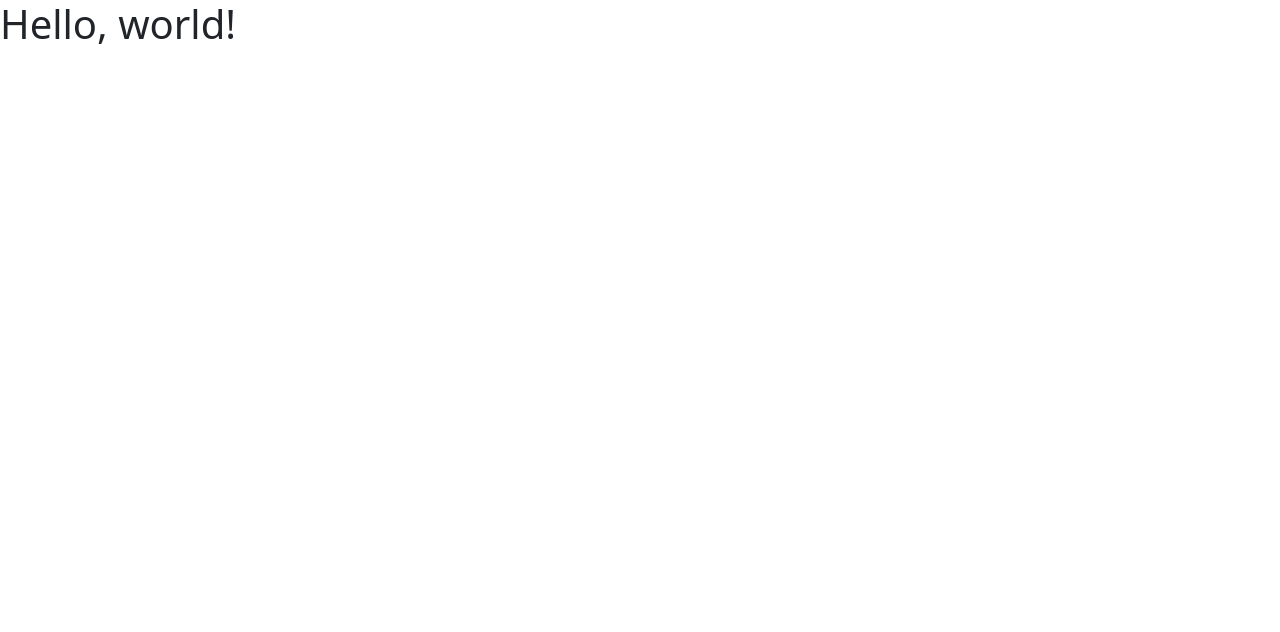
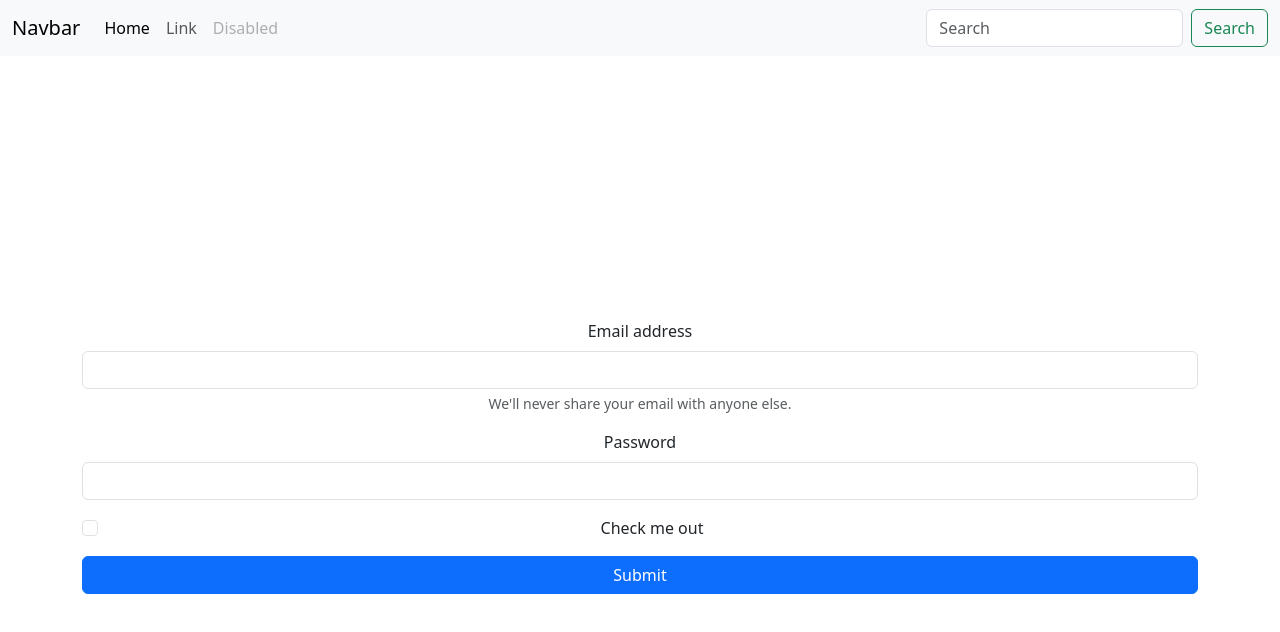
Before and after one commit to Alekson2308/FullStack, a plain HTML site: page frontend/bootstrap/index.html in a window 1280 px wide. Drawn offline with nearby package versions, Linux system fonts and the light colour scheme.

Commit message:
modifing Bootstrap

```diff
--- a/frontend/bootstrap/index.html
+++ b/frontend/bootstrap/index.html
@@ -1,13 +1,80 @@
 <!doctype html>
 <html lang="en">
-  <head>
-    <meta charset="utf-8">
-    <meta name="viewport" content="width=device-width, initial-scale=1">
-    <title>Bootstrap demo</title>
-    <link href="https://cdn.jsdelivr.net/npm/bootstrap@5.3.8/dist/css/bootstrap.min.css" rel="stylesheet" integrity="sha384-sRIl4kxILFvY47J16cr9ZwB07vP4J8+LH7qKQnuqkuIAvNWLzeN8tE5YBujZqJLB" crossorigin="anonymous">
-  </head>
-  <body>
-    <h1>Hello, world!</h1>
-    <script src="https://cdn.jsdelivr.net/npm/bootstrap@5.3.8/dist/js/bootstrap.bundle.min.js" integrity="sha384-FKyoEForCGlyvwx9Hj09JcYn3nv7wiPVlz7YYwJrWVcXK/BmnVDxM+D2scQbITxI" crossorigin="anonymous"></script>
-  </body>
+
+<head>
+  <meta charset="utf-8" />
+  <meta name="viewport" content="width=device-width, initial-scale=1" />
+  <title>Bootstrap demo</title>
+  <link href="https://cdn.jsdelivr.net/npm/bootstrap@5.3.8/dist/css/bootstrap.min.css" rel="stylesheet"
+    integrity="sha384-sRIl4kxILFvY47J16cr9ZwB07vP4J8+LH7qKQnuqkuIAvNWLzeN8tE5YBujZqJLB" crossorigin="anonymous" />
+</head>
+
+<body>
+  <nav class="navbar navbar-expand-lg bg-body-tertiary">
+    <div class="container-fluid">
+      <button class="navbar-toggler" type="button" data-bs-toggle="collapse" data-bs-target="#navbarTogglerDemo03"
+        aria-controls="navbarTogglerDemo03" aria-expanded="false" aria-label="Toggle navigation">
+        <span class="navbar-toggler-icon"></span>
+      </button>
+      <a class="navbar-brand" href="#">Navbar</a>
+      <div class="collapse navbar-collapse" id="navbarTogglerDemo03">
+        <ul class="navbar-nav me-auto mb-2 mb-lg-0">
+          <li class="nav-item">
+            <a class="nav-link active" aria-current="page" href="#">Home</a>
+          </li>
+          <li class="nav-item">
+            <a class="nav-link" href="#">Link</a>
+          </li>
+          <li class="nav-item">
+            <a class="nav-link disabled" aria-disabled="true">Disabled</a>
+          </li>
+        </ul>
+        <form class="d-flex" role="search">
+          <input class="form-control me-2" type="search" placeholder="Search" aria-label="Search" />
+          <button class="btn btn-outline-success" type="submit">
+            Search
+          </button>
+        </form>
+      </div>
+    </div>
+  </nav>
+
+  <main class="min-vh-100 d-flex justify-content-center align-items-center">
+    <div class="container text-center">
+      <div class="row align-items-center">
+        <div class="col-12">
+          <form>
+            <div class="mb-3">
+              <label for="exampleInputEmail1" class="form-label">Email address</label>
+              <input type="email" class="form-control" id="exampleInputEmail1" aria-describedby="emailHelp" />
+              <div id="emailHelp" class="form-text">
+                We'll never share your email with anyone else.
+              </div>
+            </div>
+            <div class="mb-3">
+              <label for="exampleInputPassword1" class="form-label">Password</label>
+              <input type="password" class="form-control" id="exampleInputPassword1" />
+            </div>
+            <div class="mb-3 form-check">
+              <input type="checkbox" class="form-check-input" id="exampleCheck1" />
+              <label class="form-check-label" for="exampleCheck1">Check me out</label>
+            </div>
+            <button type="submit" class="btn btn-primary w-100">
+              Submit
+            </button>
+          </form>
+        </div>
+      </div>
+    </div>
+  </main>
+
+  <footer>
+
+  </footer>
+
+  <script src="https://cdn.jsdelivr.net/npm/bootstrap@5.3.8/dist/js/bootstrap.bundle.min.js"
+    integrity="sha384-FKyoEForCGlyvwx9Hj09JcYn3nv7wiPVlz7YYwJrWVcXK/BmnVDxM+D2scQbITxI"
+    crossorigin="anonymous"></script>
+</body>
+
 </html>
```
